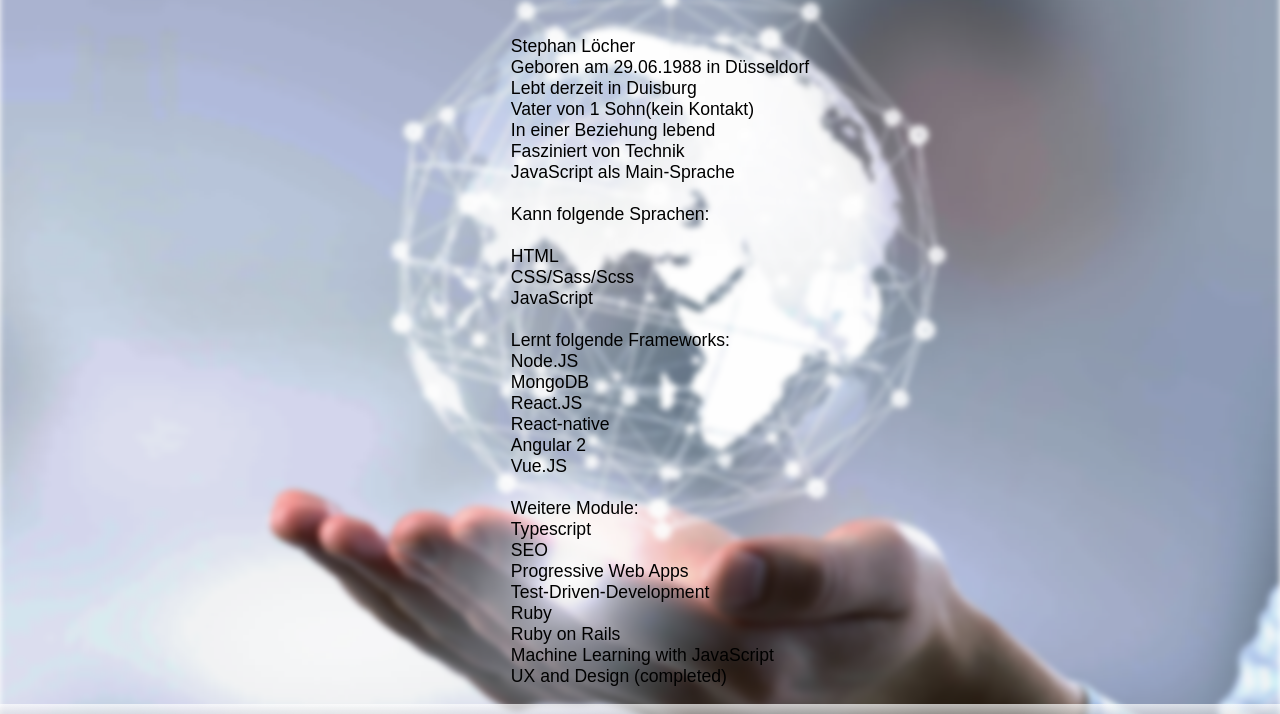
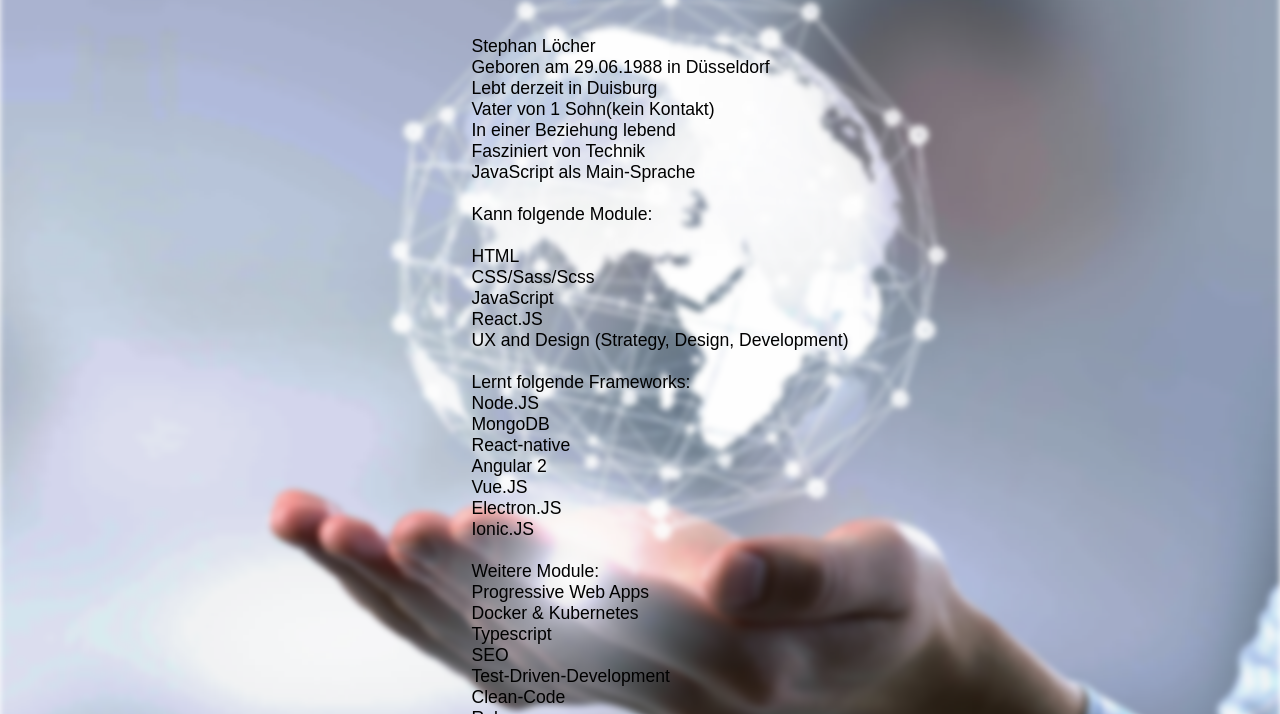
Before and after one commit to Sternenwarte88/webpage, a website: page aboutme.html in a window 1280 px wide. Shown: the part 120-834 px from the top of the page. Drawn offline with Linux system fonts and the light colour scheme; a web font is replaced by a local one.

Commit message:
updating aboutme.html

```diff
--- a/aboutme.html
+++ b/aboutme.html
@@ -101,29 +101,34 @@
 							<li>JavaScript als Main-Sprache</li>
 							<div>
 								<br />
-								<li>Kann folgende Sprachen:</li>
+								<li>Kann folgende Module:</li>
 								<br />
 								<li>HTML</li>
 								<li>CSS/Sass/Scss</li>
 								<li>JavaScript</li>
+								<li>React.JS</li>
+								<li>UX and Design (Strategy, Design, Development)</li>
 								<br />
 								<li>Lernt folgende Frameworks:</li>
 								<li>Node.JS</li>
 								<li>MongoDB</li>
-								<li>React.JS</li>
 								<li>React-native</li>
 								<li>Angular 2</li>
 								<li>Vue.JS</li>
+								<li>Electron.JS</li>
+								<li>Ionic.JS</li>
 								<br />
 								<li>Weitere Module:</li>
+								<li>Progressive Web Apps</li>
+								<li>Docker & Kubernetes</li>
 								<li>Typescript</li>
 								<li>SEO</li>
-								<li>Progressive Web Apps</li>
 								<li>Test-Driven-Development</li>
+								<li>Clean-Code</li>
 								<li>Ruby</li>
 								<li>Ruby on Rails</li>
 								<li>Machine Learning with JavaScript</li>
-								<li>UX and Design (completed)</li>
+								<li>Webpack 2</li>
 							</div>
 						</ul>
 					</article>
```
